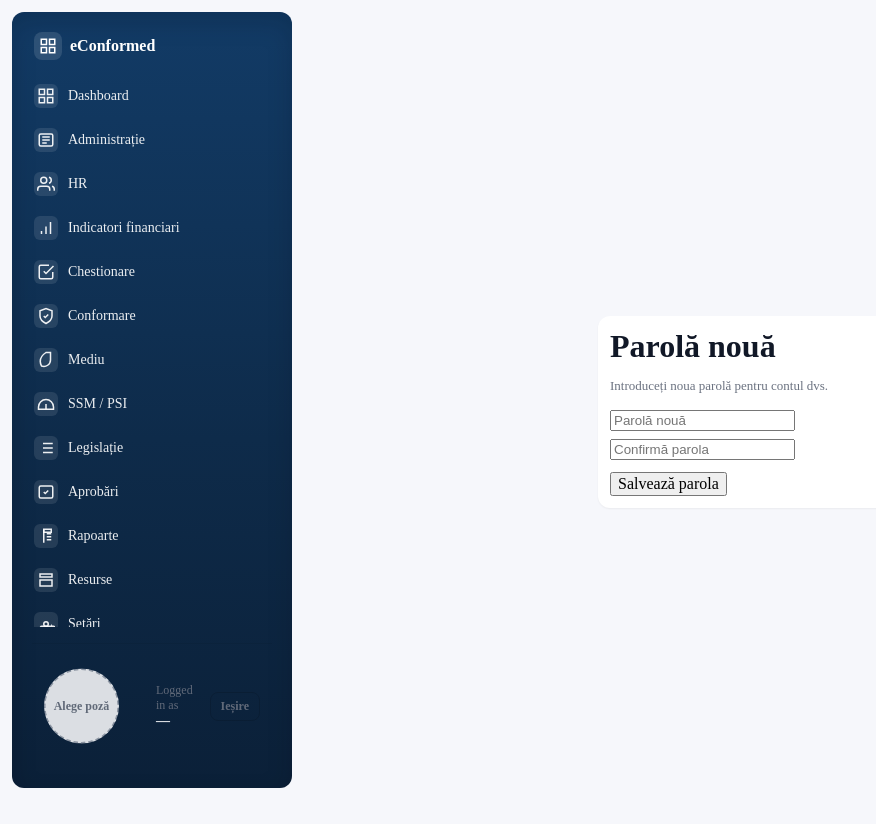
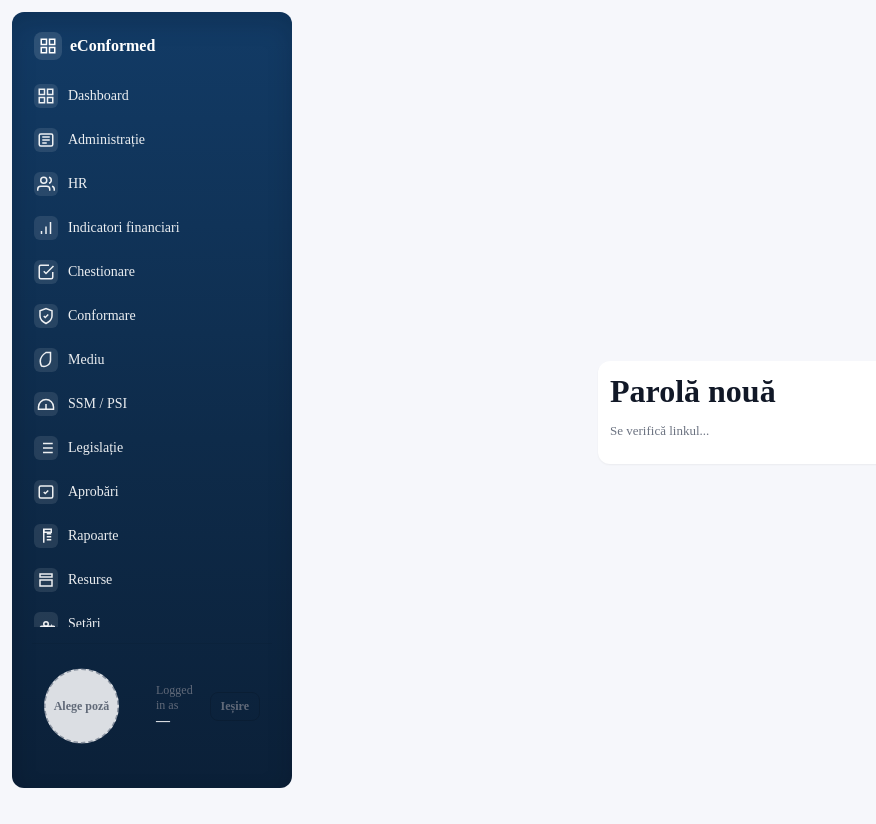
Before and after one commit to rarescosminn/conformed-app, a Next.js app: page /reset-password in a window 1280 px wide. Shown: the whole page, without its empty margins (0-876 px from the left). Built offline with nearby package versions, Linux system fonts and the light colour scheme; no server answers.

Commit message:
fix: handle password recovery token

```diff
--- a/app/(auth)/reset-password/page.tsx
+++ b/app/(auth)/reset-password/page.tsx
@@ -8,12 +8,21 @@ export default function ResetPassword() {
   const [confirm, setConfirm] = React.useState('');
   const [loading, setLoading] = React.useState(false);
   const [message, setMessage] = React.useState('');
+  const [ready, setReady] = React.useState(false);
   const router = useRouter();
 
   const supabase = createBrowserClient(
     process.env.NEXT_PUBLIC_SUPABASE_URL!,
     process.env.NEXT_PUBLIC_SUPABASE_ANON_KEY!
   );
+
+  React.useEffect(() => {
+    supabase.auth.onAuthStateChange((event, session) => {
+      if (event === 'PASSWORD_RECOVERY') {
+        setReady(true);
+      }
+    });
+  }, []);
 
   async function submit() {
     if (pass !== confirm) return setMessage('Parolele nu coincid.');
@@ -33,6 +42,10 @@ export default function ResetPassword() {
     <div className="container" style={{ display: 'grid', placeItems: 'center', height: '100vh' }}>
       <div className="card" style={{ width: 380 }}>
         <h1 className="h1">Parolă nouă</h1>
+        {!ready ? (
+          <p style={{ fontSize: 13, color: '#6B7280' }}>Se verifică linkul...</p>
+        ) : (
+          <>
             <p style={{ fontSize: 13, color: '#6B7280', marginBottom: 16 }}>
               Introduceți noua parolă pentru contul dvs.
             </p>
@@ -48,6 +61,8 @@ export default function ResetPassword() {
                 {message}
               </p>
             )}
+          </>
+        )}
       </div>
     </div>
   );
```
Lines whose indentation alone changed are shown as unchanged.
